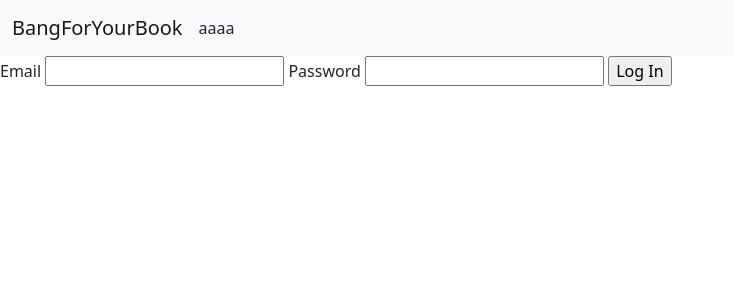
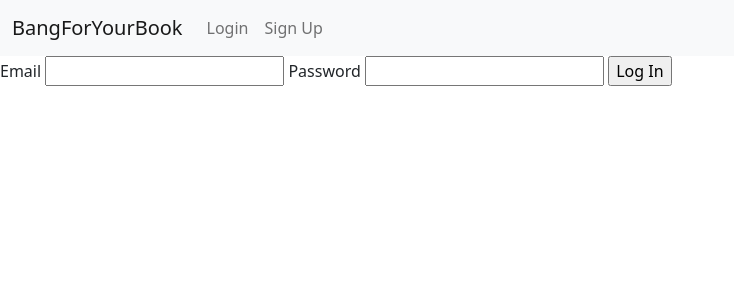
Before and after one commit to Mkrolick/TextbookConnect, a Flask app: page /Login/login in a window 1280 px wide. Shown: the top 300 px of the page, without its empty margins (0-734 px from the left). Run offline with Flask 2, Linux system fonts and the light colour scheme.

Commit message:
Making Base.html Work

```diff
--- a/app.py
+++ b/app.py
@@ -1,10 +1,11 @@
 from myproject import app,db
 from flask import render_template, redirect, request, url_for, flash,abort, Response
 from flask_login import login_user,login_required,logout_user, current_user
-from myproject.models import User
+from myproject.models import User, Class, Books, Offers
 from werkzeug.security import generate_password_hash, check_password_hash
 from myproject.Login.forms import LoginForm
 from matplotlib.backends.backend_agg import FigureCanvasAgg as FigureCanvas
+
 
 
 @app.route('/')
@@ -12,10 +13,13 @@ def home():
     return render_template('home.html')
 
 
-@app.route('/view_book')
+@app.route('/classes')
 @login_required
-def welcome_user():
-    return render_template('book_listings.html')
+def classes():
+    Classes = Class.query.all()
+    return render_template('classes.html', Classes=Classes)
+
+
 
 
 
--- a/myproject/templates/base.html
+++ b/myproject/templates/base.html
@@ -10,8 +10,24 @@
     <nav class="navbar navbar-expand-lg navbar-light bg-light">
       <div class="container-fluid">
         <a class="navbar-brand" href="{{ url_for('home') }}">BangForYourBook</a>
+        <button class="navbar-toggler" type="button" data-bs-toggle="collapse" data-bs-target="#navbarNav" aria-controls="navbarNav" aria-expanded="false" aria-label="Toggle navigation">
+          <span class="navbar-toggler-icon"></span>
+        </button>
         <div class="collapse navbar-collapse" id="navbarNav">
-          aaaa
+          <ul class="navbar-nav">
+            {% if current_user.is_authenticated %}
+            <li class="nav-item">
+              <a class="nav-link" href="{{ url_for('classes') }}"> Classes</a>
+            </li>
+            {% else %}
+            <li class="nav-item">
+              <a class="nav-link" href="{{ url_for('Login.login') }}"> Login</a>
+            </li>
+            <li class="nav-item">
+              <a class="nav-link" href="{{ url_for('Login.register') }}"> Sign Up</a>
+            </li>
+            {% endif %}
+          </ul>
         </div>
       </div>
     </nav>
```
